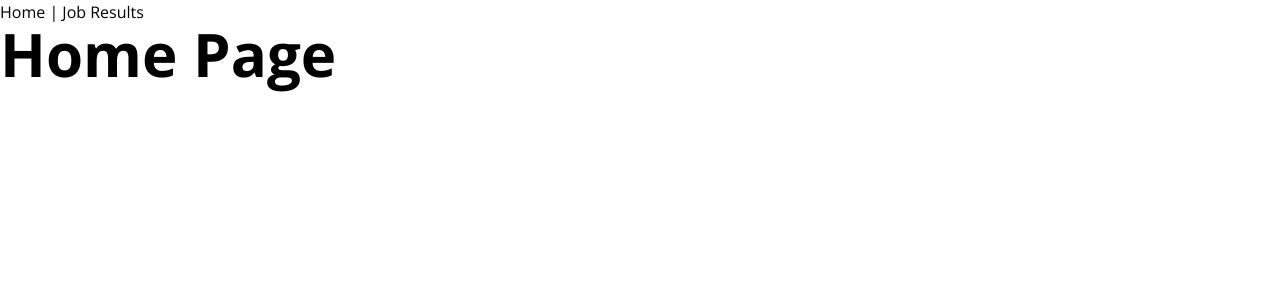
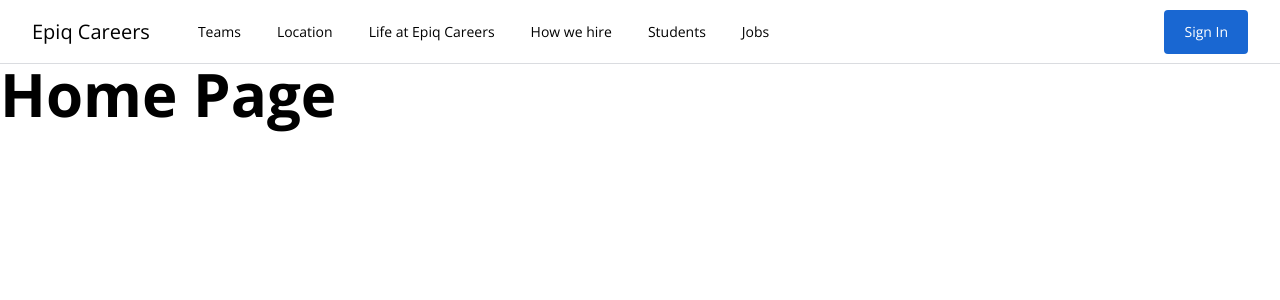
Before and after one commit to Epiq122/job-search, a Vue app: page / in a window 1280 px wide. Shown: the top 300 px of the page. Built offline with nearby package versions, Linux system fonts and the light colour scheme.

Commit message:
Add MainNav component to App.vue

```diff
--- a/src/App.vue
+++ b/src/App.vue
@@ -1,13 +1,14 @@
 <script>
+import MainNav from '@/components/navigation/MainNav.vue';
 export default {
   name: 'App',
+  components: {
+    MainNav,
+  },
 };
 </script>
 
 <template>
-  <div>
-    <router-link to="/">Home</router-link> |
-    <router-link to="jobs/results">Job Results</router-link>
-  </div>
+  <main-nav />
   <router-view />
 </template>
```
